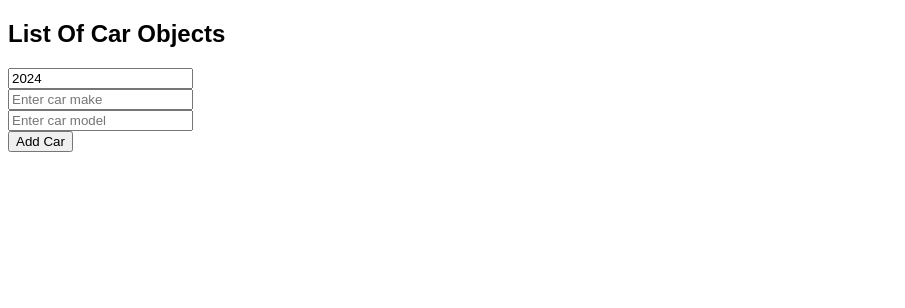
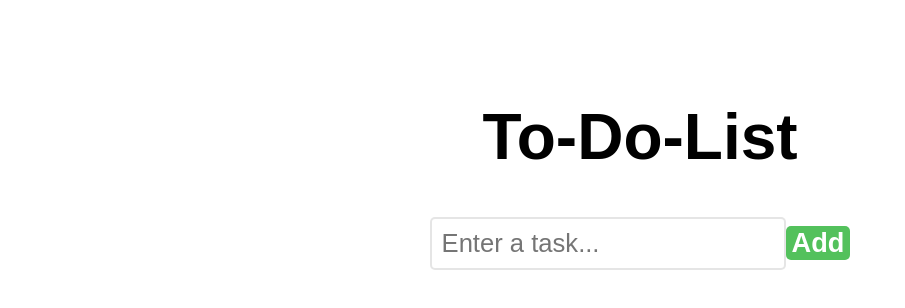
Before and after one commit to Omsurvase24/React-Basics, a React (Vite) app: page / in a window 1280 px wide. Shown: the top 308 px of the page, without its empty margins (0-905 px from the left). Built offline with nearby package versions, Linux system fonts and the light colour scheme.

Commit message:
to-do-app

```diff
--- a/src/App.jsx
+++ b/src/App.jsx
@@ -1,9 +1,9 @@
-import UpdateArrObj from "./UpdateArrObj";
+import ToDoList from "./todo";
 
 function App() {
   return (
     <>
-      <UpdateArrObj></UpdateArrObj>
+      <ToDoList></ToDoList>
     </>
   );
 }
--- a/src/index.css
+++ b/src/index.css
@@ -1,46 +1,84 @@
-body {
+.to-do-list {
   font-family: Arial, Helvetica, sans-serif;
+  text-align: center;
+  margin-top: 100px;
 }
 
-.color-picker-container {
+h1 {
+  font-size: 4rem;
+}
+
+button {
+  font-size: 1.7rem;
+  font-weight: bold;
+  padding: 10px, 20px;
+  color: white;
+  border: none;
+  border-radius: 5px;
+  cursor: pointer;
+  transition: background-color 0.5s ease;
+}
+
+.add-button {
+  background-color: hsl(125, 47%, 54%);
+}
+
+.add-button:hover {
+  background-color: hsl(125, 47%, 44%);
+}
+
+.delete-button {
+  background-color: hsl(10, 90%, 50%);
+}
+
+.delete-button:hover {
+  background-color: hsl(10, 90%, 40%);
+}
+
+.move-button {
+  background-color: hsl(207, 90%, 64%);
+}
+
+.move-button:hover {
+  background-color: hsl(207, 90%, 54%);
+}
+
+input[type="text"] {
+  font-size: 1.6rem;
+  padding: 10px;
+  border: 2px solid hsla(0, 0%, 80%, 0.5);
+  border-radius: 5px;
+  color: hsla(0, 0%, 0%, 0.5);
+}
+
+ol {
+  padding: 0;
+}
+
+li {
+  font-size: 2rem;
+  font-weight: bold;
+  padding: 15px;
+  background-color: hsl(0, 0, 97%);
+  margin-bottom: 10px;
+  border: 3px solid hsla(0, 0%, 85%, 0.75);
+  border-radius: 5px;
   display: flex;
-  flex-direction: column;
   align-items: center;
 }
 
-h1 {
-  margin: 50px;
-  font-size: 3rem;
+.text {
+  flex: 1;
+  /* Means the same as the below three elements together */
+
+  /* flex-grow: 1;
+  flex-shrink: 1;
+  flex-basis: 0%; */
 }
 
-.color-display {
-  width: 300px;
-  height: 300px;
-  display: flex;
-  justify-content: center;
-  align-items: center;
-  border: 5px solid hsl(0, 0%, 80%);
-  border-radius: 25px;
-  margin-bottom: 25px;
-  transition: 0.25s ease;
+.delete-button,
+.move-button {
+  padding: 8px 12px;
+  font-size: 1.4rem;
+  margin-left: 10px;
 }
-
-.color-display p {
-  color: hsl(0, 0%, 20%);
-  font-size: 2rem;
-  text-align: center;
-}
-
-label {
-  font-size: 1.5rem;
-  font-weight: bold;
-  margin-bottom: 10px;
-}
-
-input[type='color'] {
-  width: 75px;
-  height: 50px;
-  padding: 5px;
-  border-radius: 10px;
-  border: 3px solid hsl(0, 0%, 80%);
-}
--- /dev/null
+++ b/src/todo.jsx
@@ -0,0 +1,71 @@
+import React, { useState } from "react";
+
+function ToDoList() {
+
+    const [tasks, setTasks] = useState([]);
+    const [newTask, setNewTask] = useState("");
+
+    function handleInputChange(e) {
+        setNewTask(e.target.value);
+    }
+
+    function addTask() {
+
+        if (newTask.trim() !== "") {
+            setTasks(t => [...t, newTask]);
+            setNewTask("");
+        }
+
+    }
+
+    function deleteTask(index) {
+        const updatedTasks = tasks.filter((_, i) => i !== index);
+        setTasks(updatedTasks);
+    }
+
+    function moveTaskUp(index) {
+        if (index > 0) {
+            const updatedTasks = [...tasks];
+            [updatedTasks[index], updatedTasks[index - 1]] = [updatedTasks[index - 1], updatedTasks[index]];
+            setTasks(updatedTasks);
+        }
+    }
+
+    function moveTaskDown(index) {
+        if (index < tasks.length - 1) {
+            const updatedTasks = [...tasks];
+            [updatedTasks[index], updatedTasks[index + 1]] = [updatedTasks[index + 1], updatedTasks[index]];
+            setTasks(updatedTasks);
+        }
+    }
+
+    return (
+        <div className="to-do-list">
+            <h1>To-Do-List</h1>
+
+            <div>
+                <input type="text" value={newTask} onChange={handleInputChange} placeholder="Enter a task..." />
+                <button className="add-button" onClick={addTask}>Add</button>
+            </div>
+
+            <ol>
+                {tasks.map((task, index) =>
+                    <li key={index}>
+                        <span className="text">{task}</span>
+                        <button className="delete-button" onClick={() => deleteTask(index)}>
+                            Delete
+                        </button>
+                        <button className="move-button" onClick={() => moveTaskUp(index)}>
+                            👆
+                        </button>
+                        <button className="move-button" onClick={() => moveTaskDown(index)}>
+                            👇
+                        </button>
+                    </li>
+                )}
+            </ol>
+        </div>
+    );
+}
+
+export default ToDoList
```
